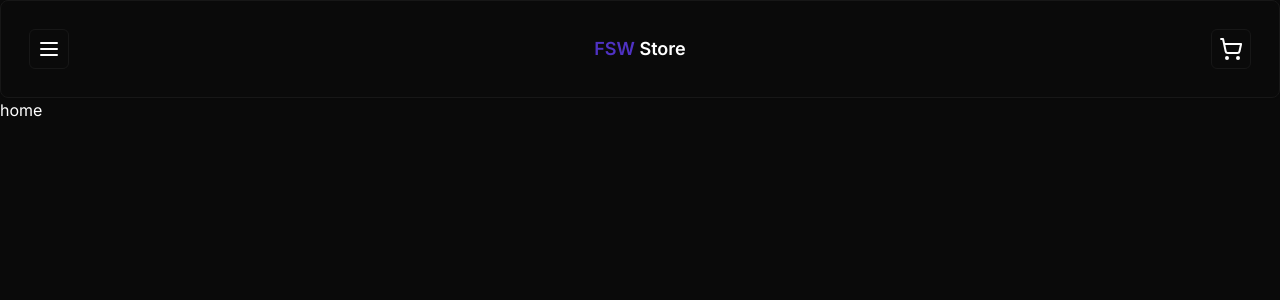
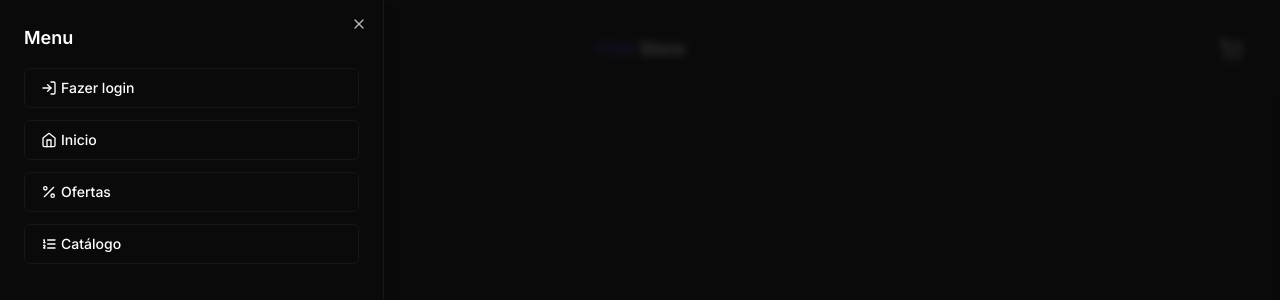
Before and after one commit to vitordcode/fsw-store, a Next.js app: page / in a window 1280 px wide. Both pictures are taken after a click on the button 49 px from the left and 49 px from the top of the page. Shown: the top 300 px of the page. Built offline with nearby package versions, Linux system fonts and the light colour scheme.

Commit message:
feat: add header menu using sheet components

```diff
--- a/package.json
+++ b/package.json
@@ -10,6 +10,7 @@
   },
   "dependencies": {
     "@prisma/client": "^5.4.2",
+    "@radix-ui/react-dialog": "^1.0.5",
     "@radix-ui/react-slot": "^1.0.2",
     "class-variance-authority": "^0.7.0",
     "clsx": "^2.0.0",
--- a/src/components/ui/header.tsx
+++ b/src/components/ui/header.tsx
@@ -1,15 +1,50 @@
-import { MenuIcon, ShoppingCartIcon } from "lucide-react"
-import { Button } from "./button"
-import { Card } from "./card"
+import { HomeIcon, ListOrderedIcon, LogInIcon, MenuIcon, PercentCircleIcon, PercentIcon, ShoppingCartIcon } from 'lucide-react'
+import { Button } from './button'
+import { Card } from './card'
+import { Sheet, SheetContent, SheetHeader, SheetTrigger } from './sheet'
 
 const Header = () => {
   return (
     <Card className="flex justify-between items-center p-7">
-      <Button size="icon" variant="outline">
-        <MenuIcon />
-      </Button>
+      <Sheet>
+        <SheetTrigger asChild>
+          <Button size="icon" variant="outline">
+            <MenuIcon />
+          </Button>
+        </SheetTrigger>
 
-      <h1 className="font-semibold text-lg "><span className="text-primary">FSW</span> Store</h1>
+        <SheetContent side="left">
+          <SheetHeader className="text-left text-lg font-semibold">
+            Menu
+          </SheetHeader>
+
+          <div className='mt-4 flex flex-col gap-3'>
+            <Button variant="outline" className="w-full justify-start gap-1">
+              <LogInIcon size={16}/>
+              Fazer login
+            </Button>
+
+            <Button variant="outline" className="w-full justify-start gap-1">
+              <HomeIcon size={16}/>
+              Inicio
+            </Button>
+
+            <Button variant="outline" className="w-full justify-start gap-1">
+              <PercentIcon  size={16}/>
+              Ofertas
+            </Button>
+
+            <Button variant="outline" className="w-full justify-start gap-1">
+              <ListOrderedIcon size={16}/>
+              Catálogo
+            </Button>
+          </div>
+        </SheetContent>
+      </Sheet>
+
+      <h1 className="font-semibold text-lg ">
+        <span className="text-primary">FSW</span> Store
+      </h1>
 
       <Button size="icon" variant="outline">
         <ShoppingCartIcon />
--- /dev/null
+++ b/src/components/ui/sheet.tsx
@@ -0,0 +1,146 @@
+"use client"
+
+import * as React from "react"
+import * as SheetPrimitive from "@radix-ui/react-dialog"
+import { cva, type VariantProps } from "class-variance-authority"
+import { X } from "lucide-react"
+
+import { cn } from "@/lib/utils"
+
+const Sheet = SheetPrimitive.Root
+
+const SheetTrigger = SheetPrimitive.Trigger
+
+const SheetClose = SheetPrimitive.Close
+
+const SheetPortal = ({
+  className,
+  ...props
+}: SheetPrimitive.DialogPortalProps) => (
+  <SheetPrimitive.Portal className={cn(className)} {...props} />
+)
+SheetPortal.displayName = SheetPrimitive.Portal.displayName
+
+const SheetOverlay = React.forwardRef<
+  React.ElementRef<typeof SheetPrimitive.Overlay>,
+  React.ComponentPropsWithoutRef<typeof SheetPrimitive.Overlay>
+>(({ className, ...props }, ref) => (
+  <SheetPrimitive.Overlay
+    className={cn(
+      "fixed inset-0 z-50 bg-background/80 backdrop-blur-sm data-[state=open]:animate-in data-[state=closed]:animate-out data-[state=closed]:fade-out-0 data-[state=open]:fade-in-0",
+      className
+    )}
+    {...props}
+    ref={ref}
+  />
+))
+SheetOverlay.displayName = SheetPrimitive.Overlay.displayName
+
+const sheetVariants = cva(
+  "fixed z-50 gap-4 bg-background p-6 shadow-lg transition ease-in-out data-[state=open]:animate-in data-[state=closed]:animate-out data-[state=closed]:duration-300 data-[state=open]:duration-500",
+  {
+    variants: {
+      side: {
+        top: "inset-x-0 top-0 border-b data-[state=closed]:slide-out-to-top data-[state=open]:slide-in-from-top",
+        bottom:
+          "inset-x-0 bottom-0 border-t data-[state=closed]:slide-out-to-bottom data-[state=open]:slide-in-from-bottom",
+        left: "inset-y-0 left-0 h-full w-3/4 border-r data-[state=closed]:slide-out-to-left data-[state=open]:slide-in-from-left sm:max-w-sm",
+        right:
+          "inset-y-0 right-0 h-full w-3/4  border-l data-[state=closed]:slide-out-to-right data-[state=open]:slide-in-from-right sm:max-w-sm",
+      },
+    },
+    defaultVariants: {
+      side: "right",
+    },
+  }
+)
+
+interface SheetContentProps
+  extends React.ComponentPropsWithoutRef<typeof SheetPrimitive.Content>,
+    VariantProps<typeof sheetVariants> {}
+
+const SheetContent = React.forwardRef<
+  React.ElementRef<typeof SheetPrimitive.Content>,
+  SheetContentProps
+>(({ side = "right", className, children, ...props }, ref) => (
+  <SheetPortal>
+    <SheetOverlay />
+    <SheetPrimitive.Content
+      ref={ref}
+      className={cn(sheetVariants({ side }), className)}
+      {...props}
+    >
+      {children}
+      <SheetPrimitive.Close className="absolute right-4 top-4 rounded-sm opacity-70 ring-offset-background transition-opacity hover:opacity-100 focus:outline-none focus:ring-2 focus:ring-ring focus:ring-offset-2 disabled:pointer-events-none data-[state=open]:bg-secondary">
+        <X className="h-4 w-4" />
+        <span className="sr-only">Close</span>
+      </SheetPrimitive.Close>
+    </SheetPrimitive.Content>
+  </SheetPortal>
+))
+SheetContent.displayName = SheetPrimitive.Content.displayName
+
+const SheetHeader = ({
+  className,
+  ...props
+}: React.HTMLAttributes<HTMLDivElement>) => (
+  <div
+    className={cn(
+      "flex flex-col space-y-2 text-center sm:text-left",
+      className
+    )}
+    {...props}
+  />
+)
+SheetHeader.displayName = "SheetHeader"
+
+const SheetFooter = ({
+  className,
+  ...props
+}: React.HTMLAttributes<HTMLDivElement>) => (
+  <div
+    className={cn(
+      "flex flex-col-reverse sm:flex-row sm:justify-end sm:space-x-2",
+      className
+    )}
+    {...props}
+  />
+)
+SheetFooter.displayName = "SheetFooter"
+
+const SheetTitle = React.forwardRef<
+  React.ElementRef<typeof SheetPrimitive.Title>,
+  React.ComponentPropsWithoutRef<typeof SheetPrimitive.Title>
+>(({ className, ...props }, ref) => (
+  <SheetPrimitive.Title
+    ref={ref}
+    className={cn("text-lg font-semibold text-foreground", className)}
+    {...props}
+  />
+))
+SheetTitle.displayName = SheetPrimitive.Title.displayName
+
+const SheetDescription = React.forwardRef<
+  React.ElementRef<typeof SheetPrimitive.Description>,
+  React.ComponentPropsWithoutRef<typeof SheetPrimitive.Description>
+>(({ className, ...props }, ref) => (
+  <SheetPrimitive.Description
+    ref={ref}
+    className={cn("text-sm text-muted-foreground", className)}
+    {...props}
+  />
+))
+SheetDescription.displayName = SheetPrimitive.Description.displayName
+
+export {
+  Sheet,
+  SheetPortal,
+  SheetOverlay,
+  SheetTrigger,
+  SheetClose,
+  SheetContent,
+  SheetHeader,
+  SheetFooter,
+  SheetTitle,
+  SheetDescription,
+}
```
Also changed, not shown: 1 other file (tests, documents, lock files or other folders).
